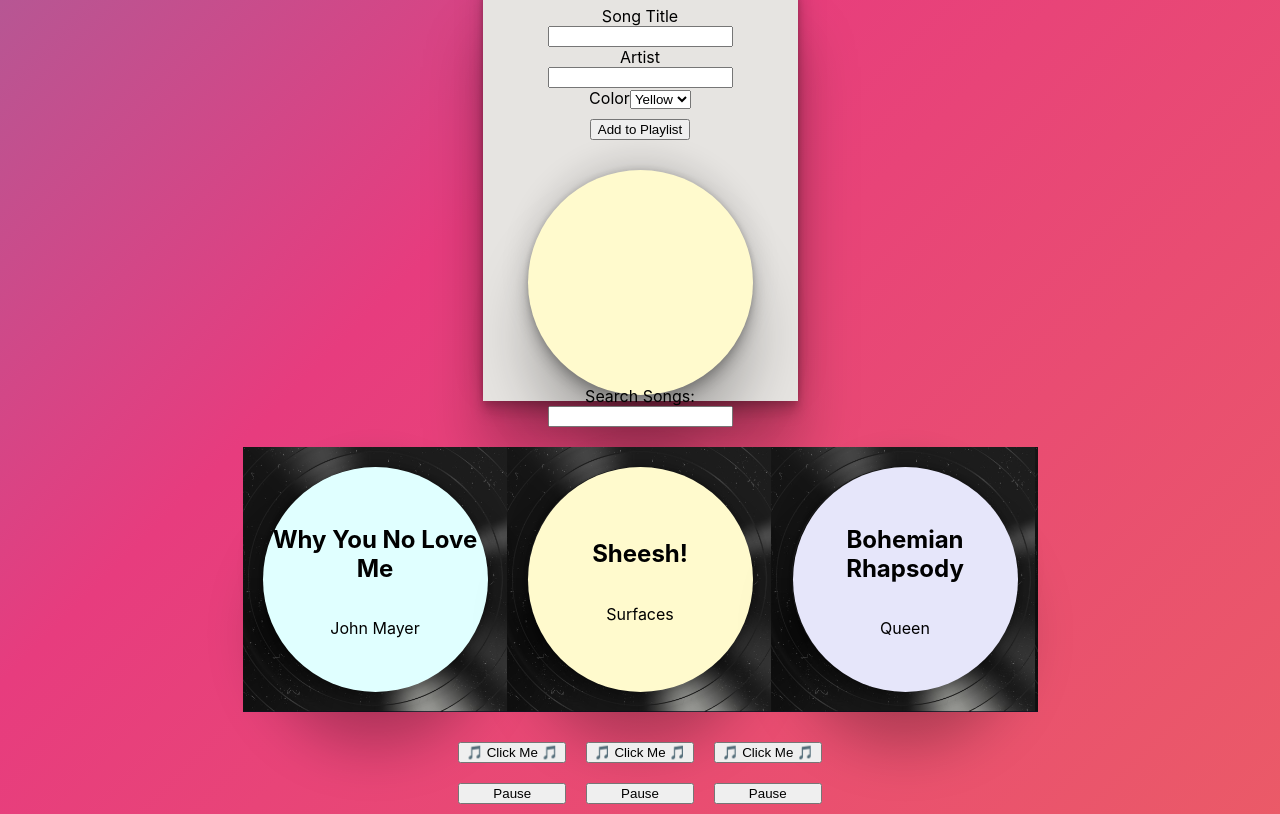
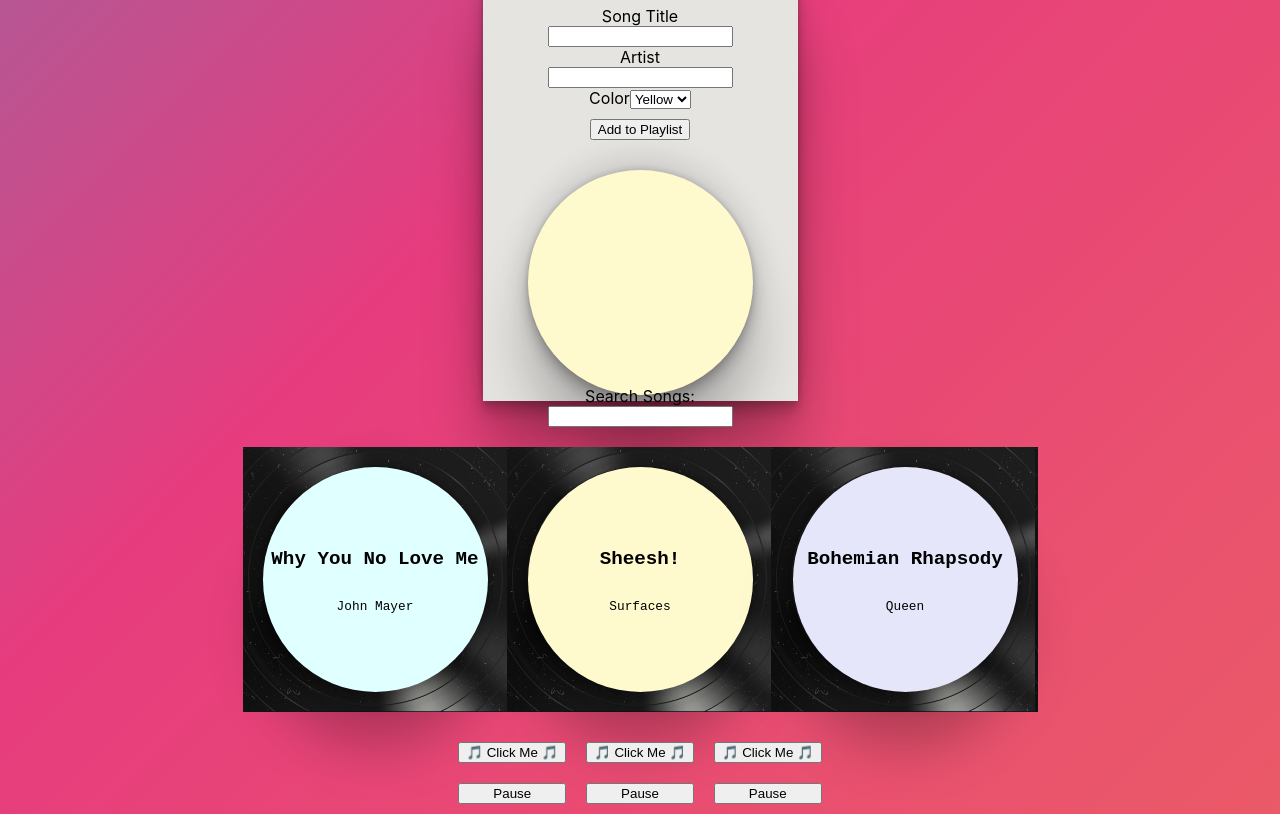
Before and after one commit to mariahschock/Movie-List-React, a React (Create React App) app: page / in a window 1280 px wide. Built offline with nearby package versions, Linux system fonts and the light colour scheme.

Commit message:
messing with styles

```diff
--- a/src/App.css
+++ b/src/App.css
@@ -89,6 +89,8 @@
   display: flex;
   justify-content: center;
   flex-direction: column;
+  font-family:'Courier New', Courier, monospace;
+  font-size: .8rem;
   height: 225px;
   width: 225px;
   margin: 20px;
@@ -97,7 +99,7 @@
 }
 .song-list {
   background-image: url('./vinyl-background.jpg');
-  background-size: contain;
+  background-size:contain;
   margin: 20px;
   display: flex;
   flex-wrap: wrap;
--- a/src/App.js
+++ b/src/App.js
@@ -80,7 +80,7 @@
         <input value={songFilter} onChange={e => filterSongs(e.target.value)}/>
       </div>
 
-      <div className="song-list">
+      <div className="song-list" >
 
         {
           visibleSongs.map((song, i) =>
```
Also changed, not shown: src/Form.js (line endings or trailing spaces).
